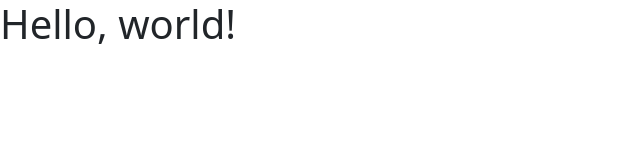
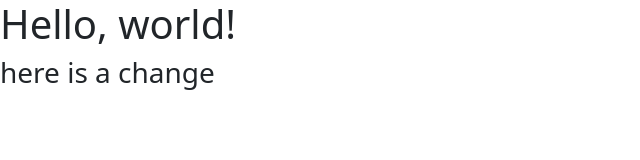
Before and after one commit to helenao-2025/code-space-induction-test, a plain HTML site: page index.html in a window 1280 px wide. Shown: the whole page, without its empty margins (0-640 px from the left). Drawn offline with nearby package versions, Linux system fonts and the light colour scheme.

Commit message:
Update index.html

```diff
--- a/index.html
+++ b/index.html
@@ -8,6 +8,7 @@
   </head>
   <body>
     <h1>Hello, world!</h1>
+	<h3> here is a change </h3>
     <script src="https://cdn.jsdelivr.net/npm/bootstrap@5.2.3/dist/js/bootstrap.bundle.min.js" integrity="sha384-kenU1KFdBIe4zVF0s0G1M5b4hcpxyD9F7jL+jjXkk+Q2h455rYXK/7HAuoJl+0I4" crossorigin="anonymous"></script>
 	<script src="https://cdn.jsdelivr.net/npm/@popperjs/core@2.11.6/dist/umd/popper.min.js" integrity="sha384-oBqDVmMz9ATKxIep9tiCxS/Z9fNfEXiDAYTujMAeBAsjFuCZSmKbSSUnQlmh/jp3" crossorigin="anonymous"></script>
 
```
